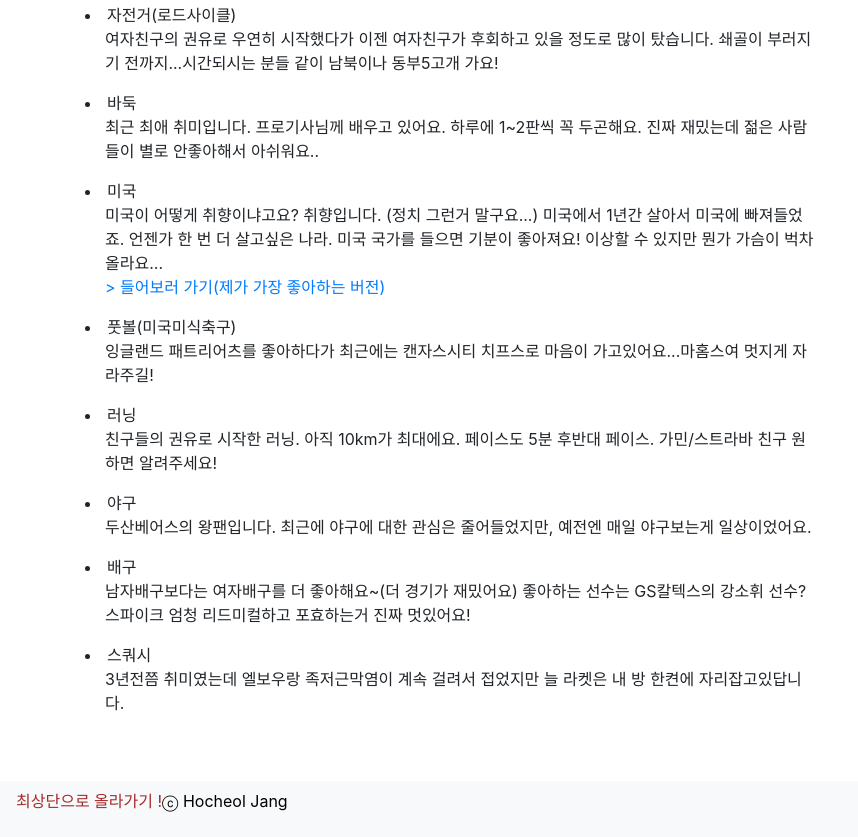
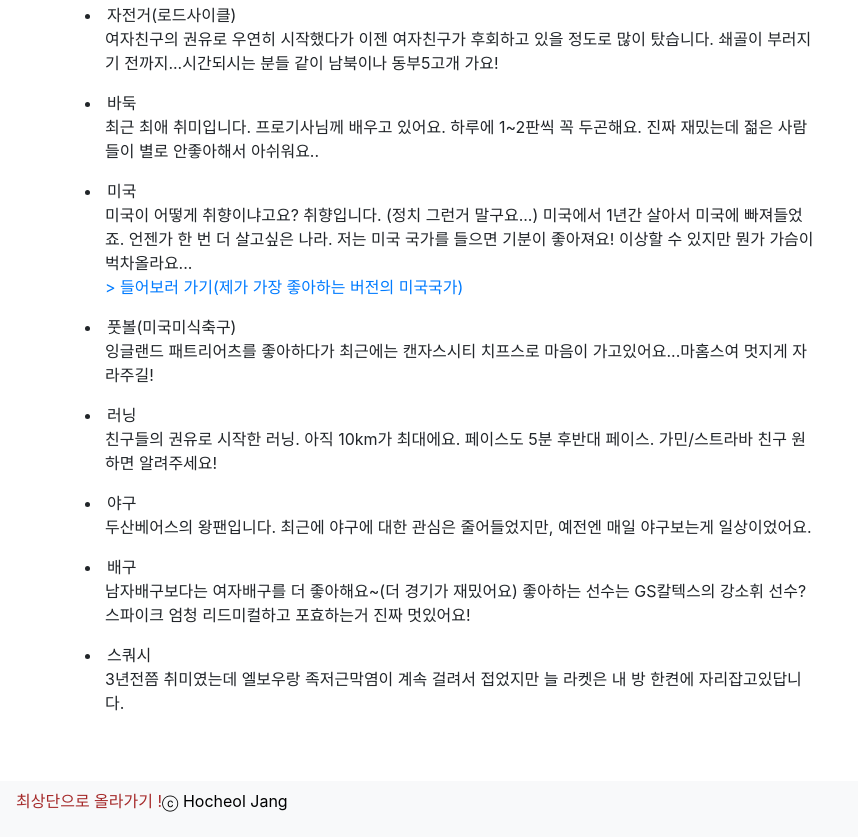
Before and after one commit to HocheolJang/IntroduceMyself, a plain HTML site: page index.html in a window 1280 px wide. Shown: the part 2935-3772 px from the top of the page, without its empty margins (0-858 px from the left). Drawn offline with nearby package versions, Linux system fonts and the light colour scheme.

Commit message:
Update contents

```diff
--- a/index.html
+++ b/index.html
@@ -305,8 +305,8 @@
                         <li>미국</li>
                         <blockquote class="padding-left">미국이 어떻게 취향이냐고요? 취향입니다. (정치 그런거 말구요...) 미국에서 1년간 살아서 미국에
                             빠져들었죠.
-                            언젠가 한 번 더 살고싶은 나라. 미국 국가를 들으면 기분이 좋아져요! 이상할 수 있지만 뭔가 가슴이 벅차올라요...<br>
-                            <a href="https://youtu.be/N_lCmBvYMRs?t=62">> 들어보러 가기(제가 가장 좋아하는 버전)</a></blockquote>
+                            언젠가 한 번 더 살고싶은 나라. 저는 미국 국가를 들으면 기분이 좋아져요! 이상할 수 있지만 뭔가 가슴이 벅차올라요...<br>
+                            <a href="https://youtu.be/N_lCmBvYMRs?t=62">> 들어보러 가기(제가 가장 좋아하는 버전의 미국국가)</a></blockquote>
 
                         <li>풋볼(미국미식축구)</li>
                         <blockquote class="padding-left">잉글랜드 패트리어츠를 좋아하다가 최근에는 캔자스시티 치프스로 마음이 가고있어요...마홈스여 멋지게
```
Also changed, not shown: 1 other file.
